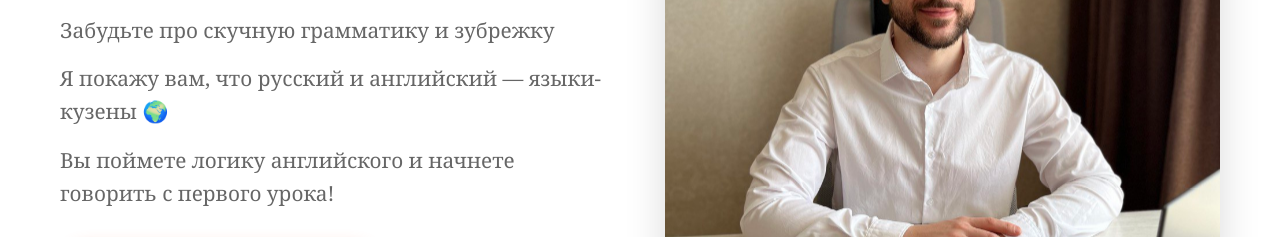
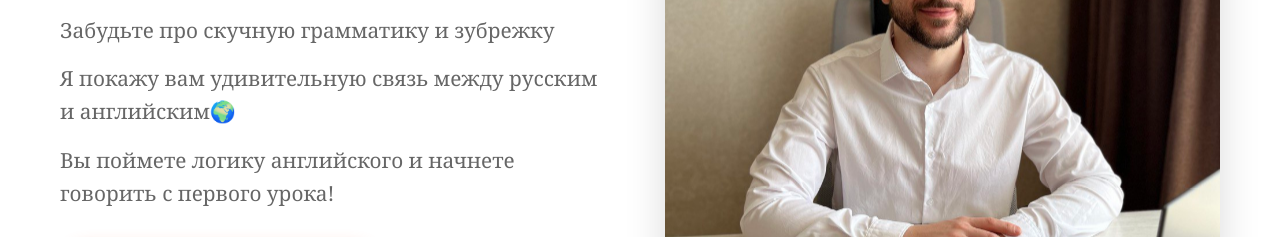
Before and after one commit to VitoNovak/speak-easy-vito, a plain HTML site: page index.html in a window 1280 px wide. Shown: the part 489-726 px from the top of the page. Drawn offline with Linux system fonts and the light colour scheme.

Commit message:
Update index.html

```diff
--- a/index.html
+++ b/index.html
@@ -451,7 +451,7 @@
                 <div class="hero-text fade-in">
                     <h1>Английский — это <span class="highlight">просто</span> и <span class="highlight">увлекательно</span>!</h1>
                     <p>Забудьте про скучную грамматику и зубрежку</p>
-                    <p>Я покажу вам, что русский и английский — языки-кузены 🌍</p>
+                    <p>Я покажу вам удивительную связь между русским и английским🌍</p>
                     <p>Вы поймете логику английского и начнете говорить с первого урока!</p>
 
                     <div class="cta-buttons">
```
